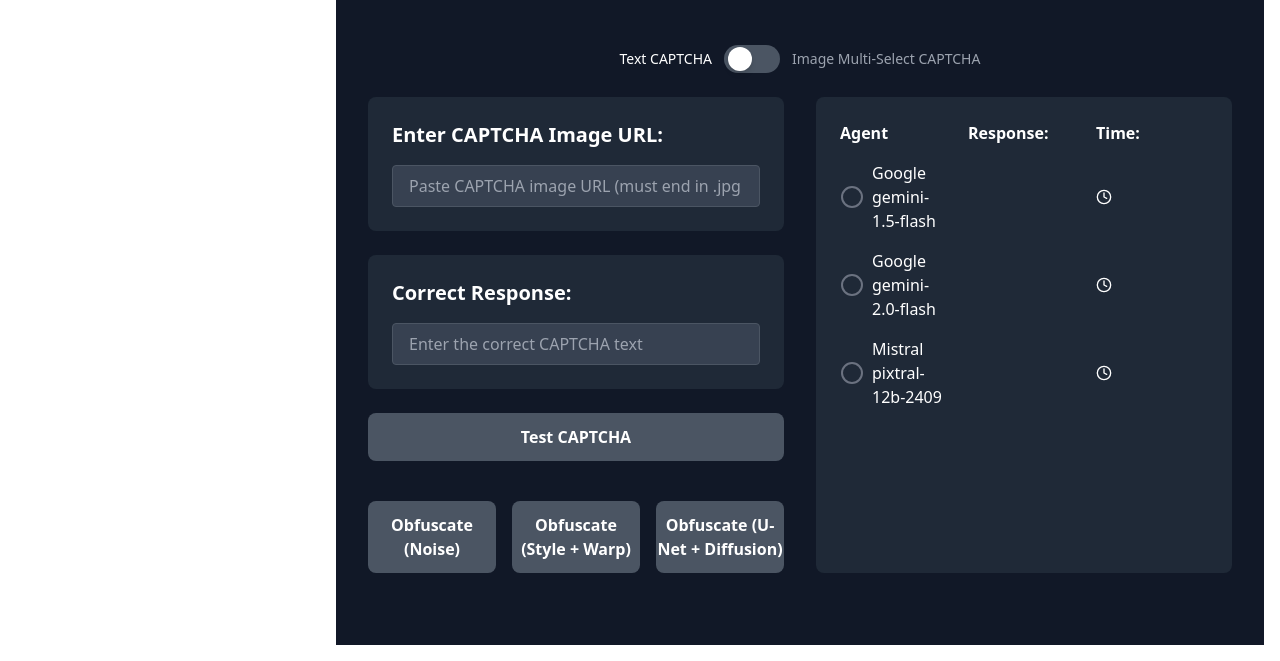
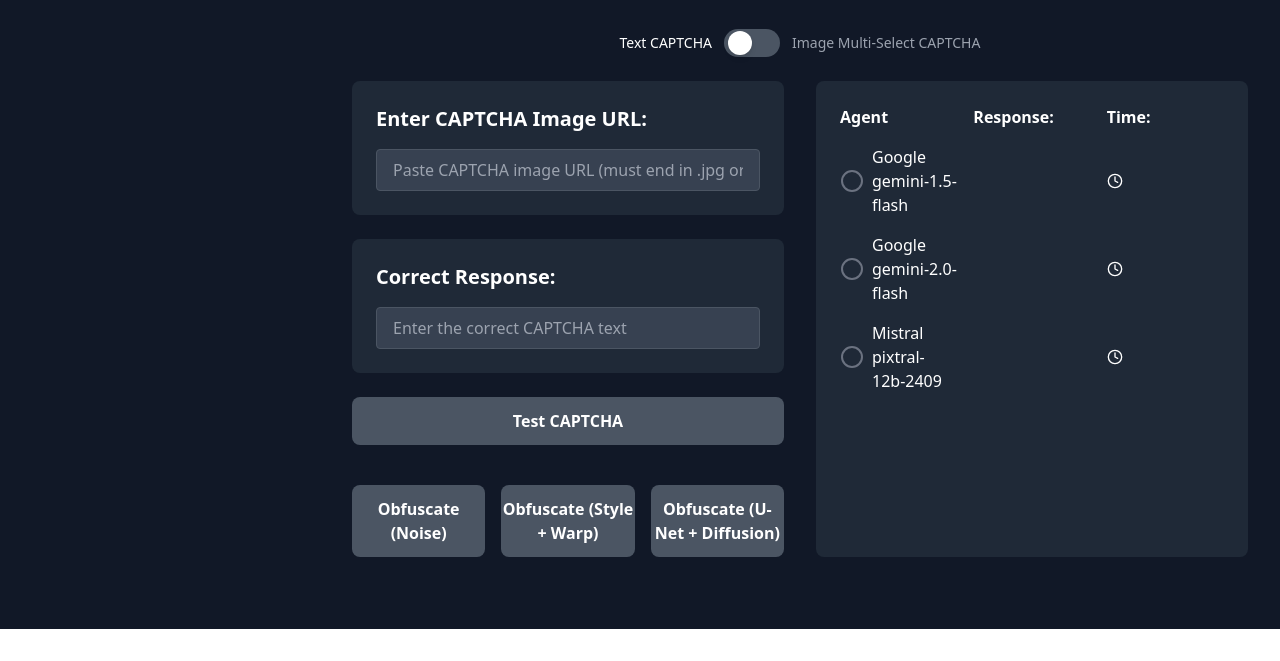
Before and after one commit to dubiels/treehacks2025, a React app: page / in a window 1280 px wide. Shown: the part 171-832 px from the top of the page. After the commit the page ends 800 px from the top, so only its background shows below. Built offline with nearby package versions, Linux system fonts and the light colour scheme; no server answers.

Commit message:
prettier history function kinda?

```diff
--- a/frontend/components/CaptchaTester.jsx
+++ b/frontend/components/CaptchaTester.jsx
@@ -1,5 +1,6 @@
 import React, { useState, useEffect, useMemo } from "react";
 import { Clock, Check, X, AlertTriangle, Circle, Loader } from "lucide-react";
+import "../styles.css";
 
 const CaptchaTester = () => {
   const [imageUrl, setImageUrl] = useState("");
@@ -242,8 +243,7 @@
 
   return (
     <div className="flex">
-      <div className="w-1/4 p-4 overflow-y-auto h-screen">
-        <h2 className="text-xl font-bold mb-4">Database Images</h2>
+      <div className="w-1/4 p-8 overflow-y-auto h-screen bg-gray-900 text-white">
         <div className="flex flex-col-reverse">
           {databaseImages.map((url, index) => (
             <img
@@ -257,7 +257,7 @@
         </div>
       </div>
 
-      <div className="w-3/4 p-4">
+      <div className="w-3/4">
         <div className="min-h-screen bg-gray-900 text-white p-8">
           <div className="max-w-6xl mx-auto">
             <h1 className="text-4xl font-bold text-center mb-2 mt-12">
--- a/frontend/index.html
+++ b/frontend/index.html
@@ -5,6 +5,7 @@
     <meta name="viewport" content="width=device-width, initial-scale=1.0">
     <title>CAPTCHA AI Test</title>
     <script src="https://cdn.tailwindcss.com"></script>
+    <link rel="stylesheet" href="styles.css">
 </head>
 <body>
     <div id="root"></div>
--- a/frontend/styles.css
+++ b/frontend/styles.css
@@ -0,0 +1,23 @@
+/* Custom Scrollbar - FORCE APPLY */
+::-webkit-scrollbar {
+    width: 8px !important; /* Adjust width */
+  }
+
+  ::-webkit-scrollbar-track {
+    background: #111827 !important; /* Dark background */
+  }
+
+  ::-webkit-scrollbar-thumb {
+    background: #374151 !important; /* Darker scrollbar */
+    border-radius: 10px !important;
+  }
+
+  ::-webkit-scrollbar-thumb:hover {
+    background: #4b5563 !important; /* Lighter on hover */
+  }
+
+  /* For Firefox */
+  * {
+    scrollbar-width: thin !important;
+    scrollbar-color: #374151 #111827 !important; /* Thumb color | Track color */
+  }
```
Also changed, not shown: 4 other files.
